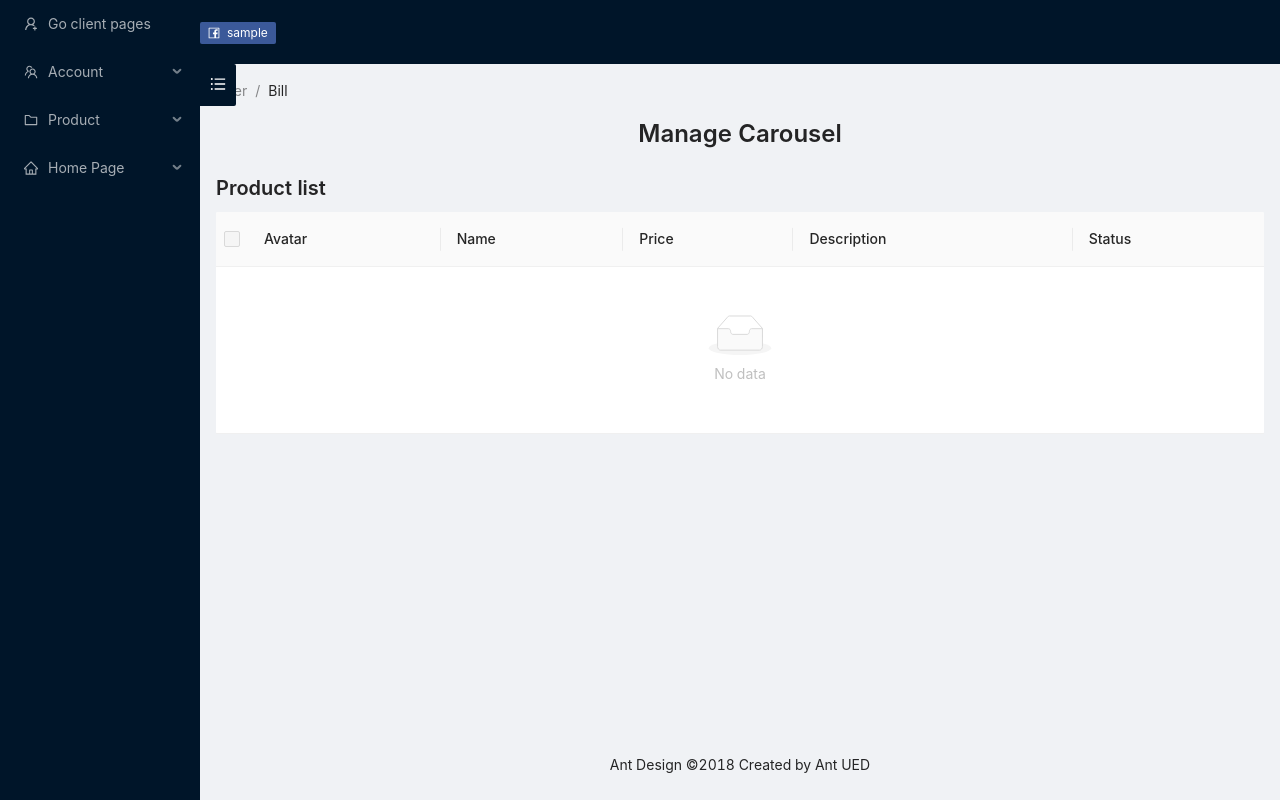
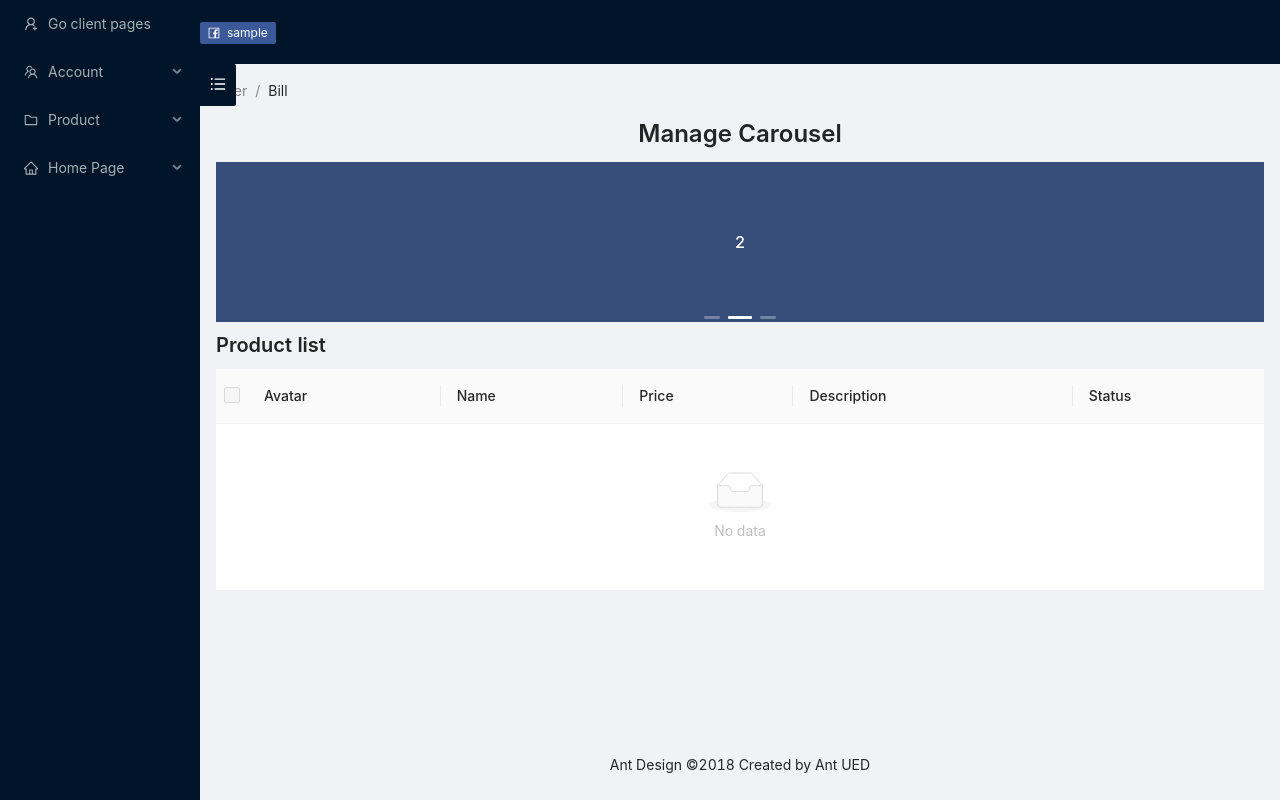
Before and after one commit to Tung9120/ReactJS-my-project-1, a React (Create React App) app: page /admin/home-page/carousel in a window 1280 px wide. Built offline with nearby package versions, Linux system fonts and the light colour scheme; sample sign-in values are in the browser's storage; the HTML template or start-up script is replaced by a standard one.

Commit message:
Use lazy loading for CarouselPreview

```diff
--- a/src/views/components/CarouselMng.js
+++ b/src/views/components/CarouselMng.js
@@ -2,6 +2,8 @@ import React, { Component, Suspense } from "react";
 import { Table, Tag, Typography, Spin } from "antd";
 import { connect } from "react-redux";
 import { addCarousel } from "../../actions/userActions";
+
+const CarouselPreview = React.lazy(() => import("./CarouselPreview"));
 
 const { Title } = Typography;
 
@@ -97,6 +99,7 @@ class CarouselMng extends Component {
           <Title level={3} style={{ textAlign: "center" }}>
             Manage Carousel
           </Title>
+          <CarouselPreview />
           <Title level={4}>Product list</Title>
           <Table
             pagination={{ defaultPageSize: 3 }}
```
Also changed, not shown: src/views/components/CarouselPreview.js (+8 -8 lines).
